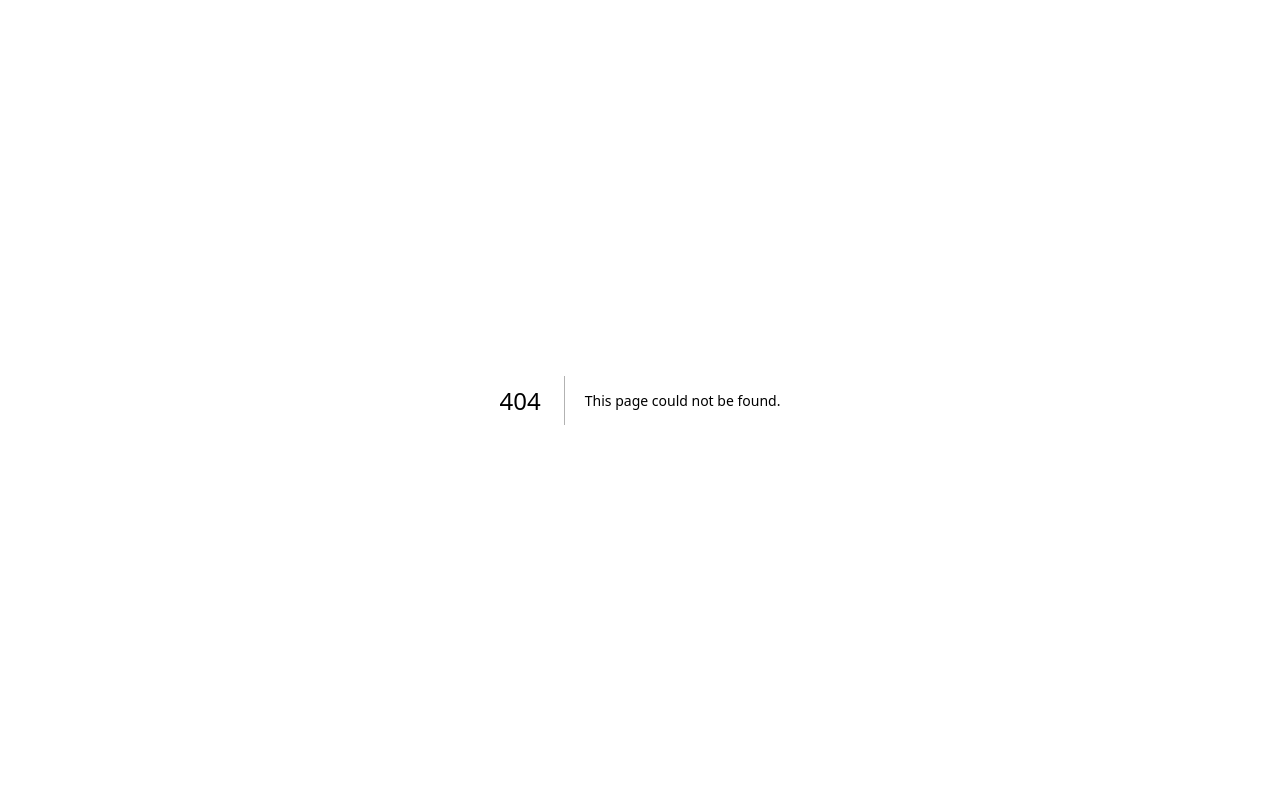
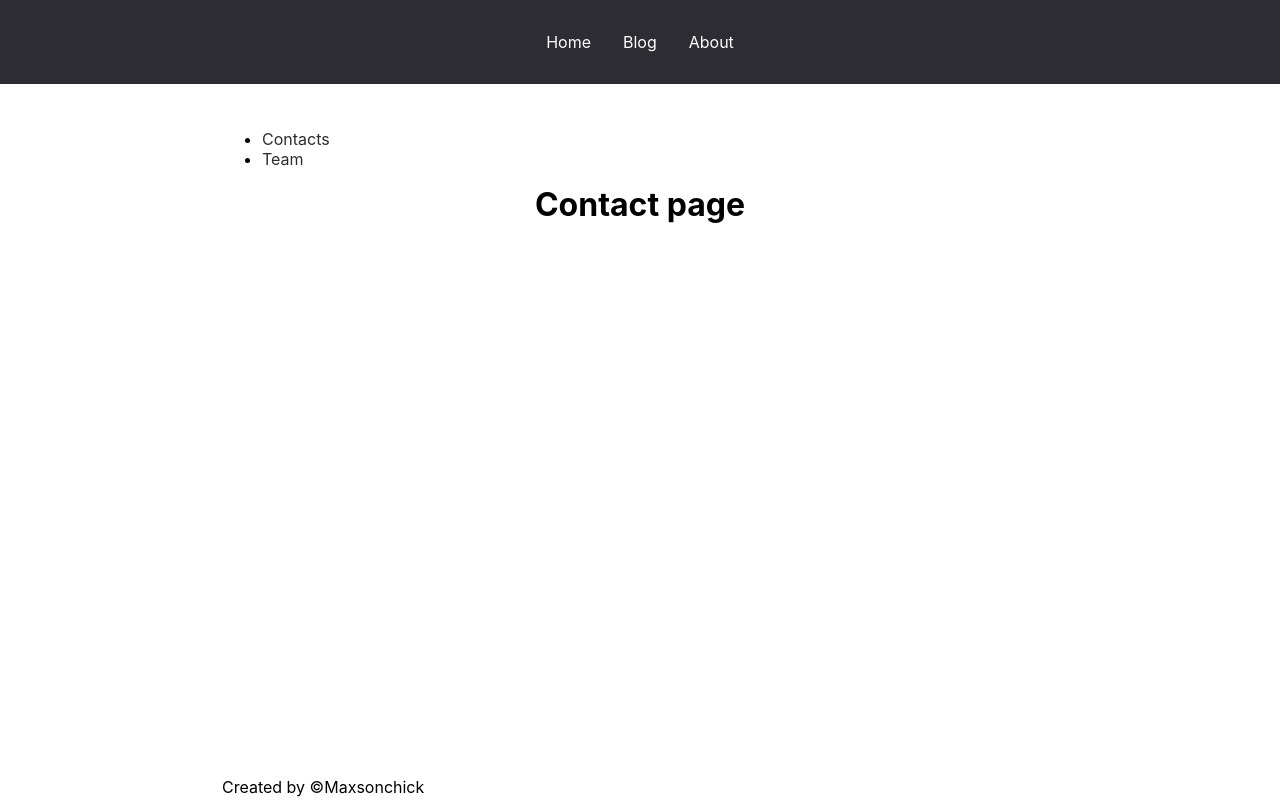
Before and after one commit to Eldiwr/test-app, a Next.js app: page /about/contacts in a window 1280 px wide. Before the commit this address had no page. Built offline with nearby package versions, Linux system fonts and the light colour scheme.

Commit message:
Start test-app

```diff
--- /dev/null
+++ b/app/about/contacts/page.tsx
@@ -0,0 +1,5 @@
+export default function Contact () {
+    return(
+        <h1>Contact page</h1>
+    )
+};
--- /dev/null
+++ b/app/about/layout.tsx
@@ -0,0 +1,22 @@
+import Link from "next/link"
+
+export default function AboutLayout({
+    children,
+}: {
+    children: React.ReactNode
+}) {
+    return(
+       <div>
+        <h1></h1>
+        <ul>
+            <li>
+                <Link href="/about/contacts">Contacts</Link>
+            </li>
+            <li>
+                <Link href="/about/team">Team</Link>
+            </li>
+        </ul>
+        {children}
+       </div>
+    )
+}
--- /dev/null
+++ b/app/about/team/page.tsx
@@ -0,0 +1,5 @@
+export default function Team () {
+    return(
+        <h1>Team page</h1>
+    )
+};
--- a/app/globals.css
+++ b/app/globals.css
@@ -1,107 +1,93 @@
-:root {
-  --max-width: 1100px;
-  --border-radius: 12px;
-  --font-mono: ui-monospace, Menlo, Monaco, 'Cascadia Mono', 'Segoe UI Mono',
-    'Roboto Mono', 'Oxygen Mono', 'Ubuntu Monospace', 'Source Code Pro',
-    'Fira Mono', 'Droid Sans Mono', 'Courier New', monospace;
-
-  --foreground-rgb: 0, 0, 0;
-  --background-start-rgb: 214, 219, 220;
-  --background-end-rgb: 255, 255, 255;
-
-  --primary-glow: conic-gradient(
-    from 180deg at 50% 50%,
-    #16abff33 0deg,
-    #0885ff33 55deg,
-    #54d6ff33 120deg,
-    #0071ff33 160deg,
-    transparent 360deg
-  );
-  --secondary-glow: radial-gradient(
-    rgba(255, 255, 255, 1),
-    rgba(255, 255, 255, 0)
-  );
-
-  --tile-start-rgb: 239, 245, 249;
-  --tile-end-rgb: 228, 232, 233;
-  --tile-border: conic-gradient(
-    #00000080,
-    #00000040,
-    #00000030,
-    #00000020,
-    #00000010,
-    #00000010,
-    #00000080
-  );
-
-  --callout-rgb: 238, 240, 241;
-  --callout-border-rgb: 172, 175, 176;
-  --card-rgb: 180, 185, 188;
-  --card-border-rgb: 131, 134, 135;
+* {
+  box-sizing: border-box;
 }
 
-@media (prefers-color-scheme: dark) {
-  :root {
-    --foreground-rgb: 255, 255, 255;
-    --background-start-rgb: 0, 0, 0;
-    --background-end-rgb: 0, 0, 0;
-
-    --primary-glow: radial-gradient(rgba(1, 65, 255, 0.4), rgba(1, 65, 255, 0));
-    --secondary-glow: linear-gradient(
-      to bottom right,
-      rgba(1, 65, 255, 0),
-      rgba(1, 65, 255, 0),
-      rgba(1, 65, 255, 0.3)
-    );
-
-    --tile-start-rgb: 2, 13, 46;
-    --tile-end-rgb: 2, 5, 19;
-    --tile-border: conic-gradient(
-      #ffffff80,
-      #ffffff40,
-      #ffffff30,
-      #ffffff20,
-      #ffffff10,
-      #ffffff10,
-      #ffffff80
-    );
-
-    --callout-rgb: 20, 20, 20;
-    --callout-border-rgb: 108, 108, 108;
-    --card-rgb: 100, 100, 100;
-    --card-border-rgb: 200, 200, 200;
-  }
-}
-
-* {
-  box-sizing: border-box;
-  padding: 0;
-  margin: 0;
-}
-
-html,
-body {
-  max-width: 100vw;
-  overflow-x: hidden;
+:root {
+  --color-bg: #2C2C32;
+  --color-active: #0f7dc6;
 }
 
 body {
-  color: rgb(var(--foreground-rgb));
-  background: linear-gradient(
-      to bottom,
-      transparent,
-      rgb(var(--background-end-rgb))
-    )
-    rgb(var(--background-start-rgb));
+  margin: 0;
+  font-family: -apple-system, BlinkMacSystemFont, 'Segoe UI', 'Roboto', 'Oxygen',
+    'Ubuntu', 'Cantarell', 'Fira Sans', 'Droid Sans', 'Helvetica Neue',
+    sans-serif;
+  -webkit-font-smoothing: antialiased;
+  -moz-osx-font-smoothing: grayscale;
 }
 
-a {
-  color: inherit;
+header {
+  background-color: var(--color-bg);
+  padding: 2rem 0;
+  text-align: center;
+}
+header > a {
+  color: white;
   text-decoration: none;
+  padding: 0 1rem;
+}
+header > a:hover {
+  text-decoration: underline;
 }
 
-@media (prefers-color-scheme: dark) {
-  html {
-    color-scheme: dark;
-  }
+h1 {
+  text-align: center;
+  margin-top: 0;
 }
+
+.container {
+  max-width: 900px;
+  padding-left: 2rem;
+  padding-right: 2rem;
+  margin: 0 auto;
+}
+
+main {
+  min-height: calc(100vh - 85px - 22px);
+  padding-top: 1.5rem;
+  padding-bottom: 1.5rem;
+}
+
+main a {
+  text-decoration: none;
+  color: var(--color-bg);
+}
+main a:hover {
+  text-decoration: underline;
+}
+
+.active {
+  color: var(--color-active);
+  cursor: default;
+}
+
+form {
+  display: flex;
+  justify-content: center;
+}
+
+form button, button {
+  background-color: var(--color-active);
+  cursor: pointer;
+  color: white;
+  border: none;
+}
+
+input[type="search"] {
+  padding: 0.5rem 1rem;
+}
+
+button {
+  padding: 0.5rem 1rem;
+}
+
+.stack {
+  display: flex;
+  flex-direction: column;
+  align-items: center;
+  gap: 1rem;
+}
+.login-form {
+  display: grid;
+  gap: 1rem;
+}
--- a/app/layout.tsx
+++ b/app/layout.tsx
@@ -1,11 +1,11 @@
+import { TheHeader } from '@/components/TheHeader'
 import './globals.css'
 import type { Metadata } from 'next'
-import { Inter } from 'next/font/google'
+import { TheFooter } from '@/components/TheFooter'
 
-const inter = Inter({ subsets: ['latin'] })
 
 export const metadata: Metadata = {
-  title: 'Create Next App',
+  title: 'Next App',
   description: 'Generated by create next app',
 }
 
@@ -16,7 +16,11 @@ export default function RootLayout({
 }) {
   return (
     <html lang="en">
-      <body className={inter.className}>{children}</body>
+      <body>
+        <TheHeader />
+        <main className='container'>{children}</main>
+        <TheFooter />
+      </body>
     </html>
   )
 }
--- /dev/null
+++ b/components/TheFooter.tsx
@@ -0,0 +1,9 @@
+const TheFooter = () => {
+    return(
+        <footer className="container">
+            Created by &copy;Maxsonchick
+        </footer>
+    )
+}
+
+export {TheFooter};
--- /dev/null
+++ b/components/TheHeader.tsx
@@ -0,0 +1,13 @@
+import Link from "next/link";
+
+const TheHeader = () => {
+    return(
+        <header>
+            <Link href='/'>Home</Link>
+            <Link href='/blog'>Blog</Link>
+            <Link href='/about'>About</Link>
+        </header>
+    )
+}
+
+export {TheHeader};
```
Also changed, not shown: app/about/page.tsx (added, +11 -0 lines), app/blog/[id]/page.tsx (added, +36 -0 lines), app/blog/page.tsx (added, +33 -0 lines), app/page.tsx (+3 -88 lines), 1 other file (tests, documents, lock files or other folders).
